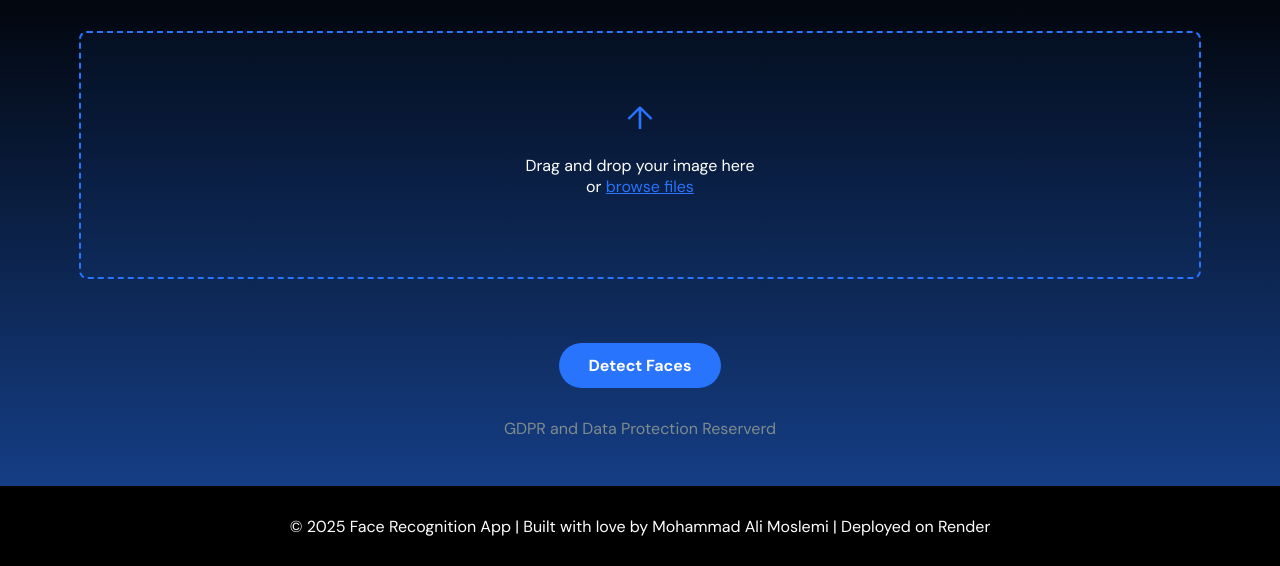
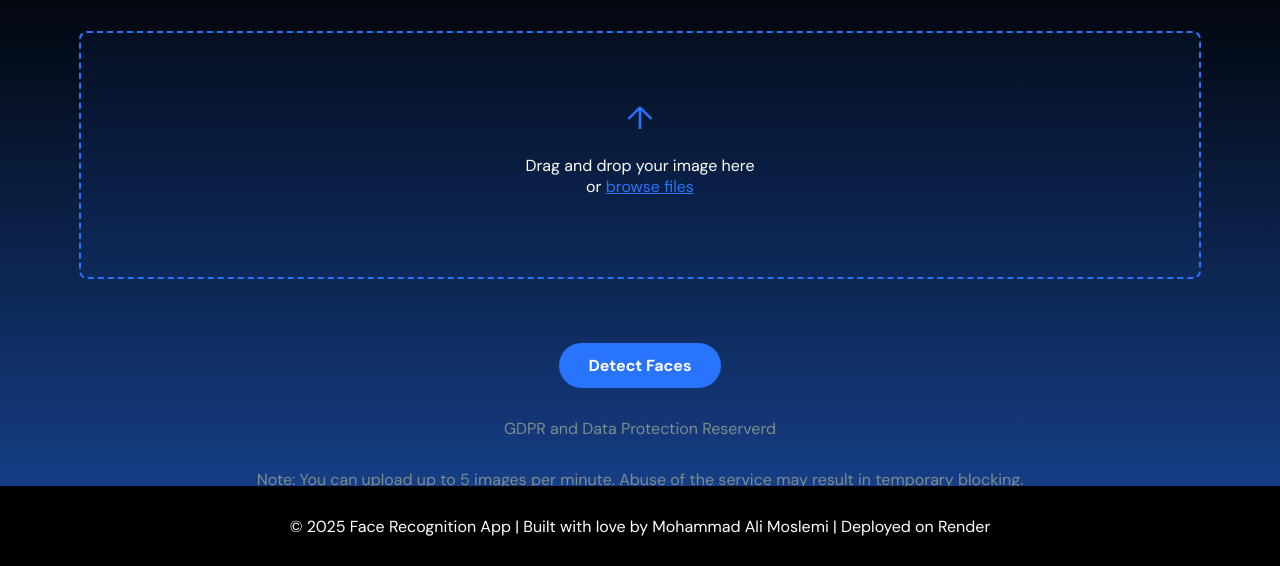
Before and after one commit to mdalimoslemi/python-face-rec, a Flask app: page / in a window 1280 px wide. Shown: the part 234-800 px from the top of the page. Run offline with Flask 2, Linux system fonts and the light colour scheme; some libraries are stand-ins or nearby versions.

Commit message:
Enhanced security and added rate limiting

```diff
--- a/app.py
+++ b/app.py
@@ -9,6 +9,8 @@ import numpy as np
 import logging
 from logging.handlers import RotatingFileHandler
 from PIL import Image  # Add this import for image resizing
+from flask_limiter import Limiter
+from flask_limiter.util import get_remote_address
 
 app = Flask(__name__)
 app.config['UPLOAD_FOLDER'] = 'static/uploads'
@@ -35,6 +37,13 @@ talisman = Talisman(
         'font-src': "'self' fonts.gstatic.com",
     },
     force_https=True  # Remove in development if needed
+)
+
+# Initialize rate limiting
+limiter = Limiter(
+    get_remote_address,
+    app=app,
+    default_limits=["200 per day", "50 per hour"]  # Adjust limits as needed
 )
 
 # Create folders if they don't exist
@@ -93,6 +102,7 @@ class UploadForm(FlaskForm):
     pass
 
 @app.route('/', methods=['GET'])
+@limiter.limit("10 per minute")  # Limit requests to the index page
 def index():
     form = UploadForm()
     return render_template('index.html', form=form)
@@ -103,6 +113,7 @@ def favicon():
     return send_file('static/favicon.ico')
 
 @app.route('/upload', methods=['POST'])
+@limiter.limit("5 per minute")  # Limit file uploads
 def upload_file():
     form = UploadForm()
     if not form.validate_on_submit():
@@ -147,7 +158,7 @@ def upload_file():
 # Error handlers
 @app.errorhandler(413)
 def too_large(e):
-    return "File is too large", 413
+    return "File is too large. Maximum size is 16MB.", 413
 
 @app.errorhandler(429)
 def ratelimit_handler(e):
@@ -156,12 +167,12 @@ def ratelimit_handler(e):
 @app.errorhandler(500)
 def internal_error(e):
     app.logger.error(f"Server Error: {e}, Path: {request.path}")
-    return "Internal Server Error", 500
+    return "An unexpected error occurred. Please try again later.", 500
 
 @app.errorhandler(Exception)
 def unhandled_exception(e):
     app.logger.error(f"Unhandled Exception: {e}, Path: {request.path}")
-    return "Something went wrong", 500
+    return "An unexpected error occurred. Please try again later.", 500
 
 if __name__ == '__main__':
     app.run(debug=False, host='0.0.0.0', port=5000)
--- a/templates/index.html
+++ b/templates/index.html
@@ -34,6 +34,7 @@
             <button type="submit">Detect Faces</button>
             <p></p>
             <p> GDPR and Data Protection Reserverd</p>
+            <p>Note: You can upload up to 5 images per minute. Abuse of the service may result in temporary blocking.</p>
         </form>
         {% if message %}
             <p>{{ message }}</p>
--- a/templates/result.html
+++ b/templates/result.html
@@ -18,6 +18,7 @@
             <p>{{ message }}</p>
         {% endif %}
         <p>Detected {{ face_count }} face{% if face_count != 1 %}s{% endif %} in the image | Model is Not accurate and this app is just for demo</p>
+        <p>Note: You can upload up to 5 images per minute. Abuse of the service may result in temporary blocking.</p>
 
         <div class="image-container">
             <div class="image-box">
```
